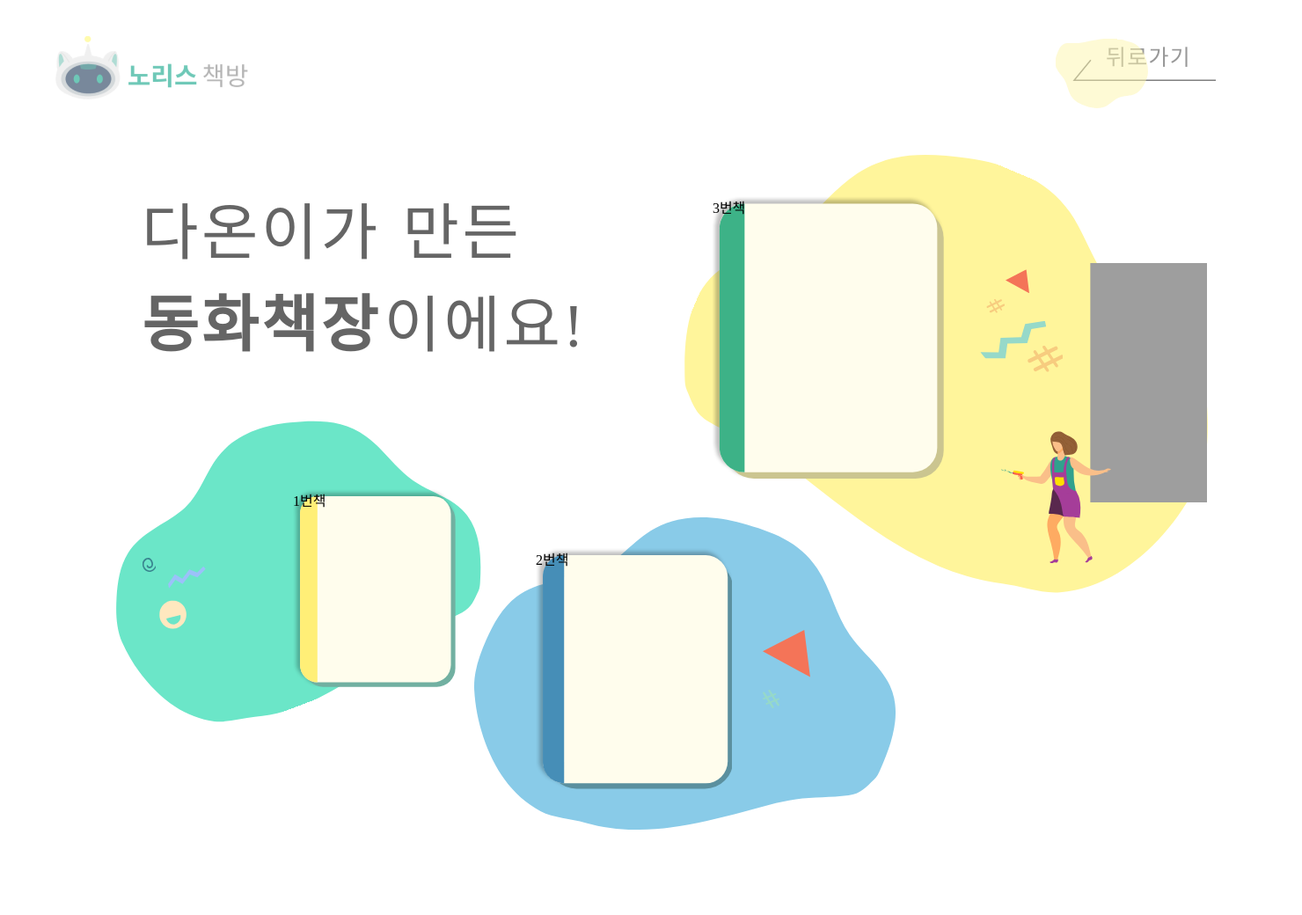
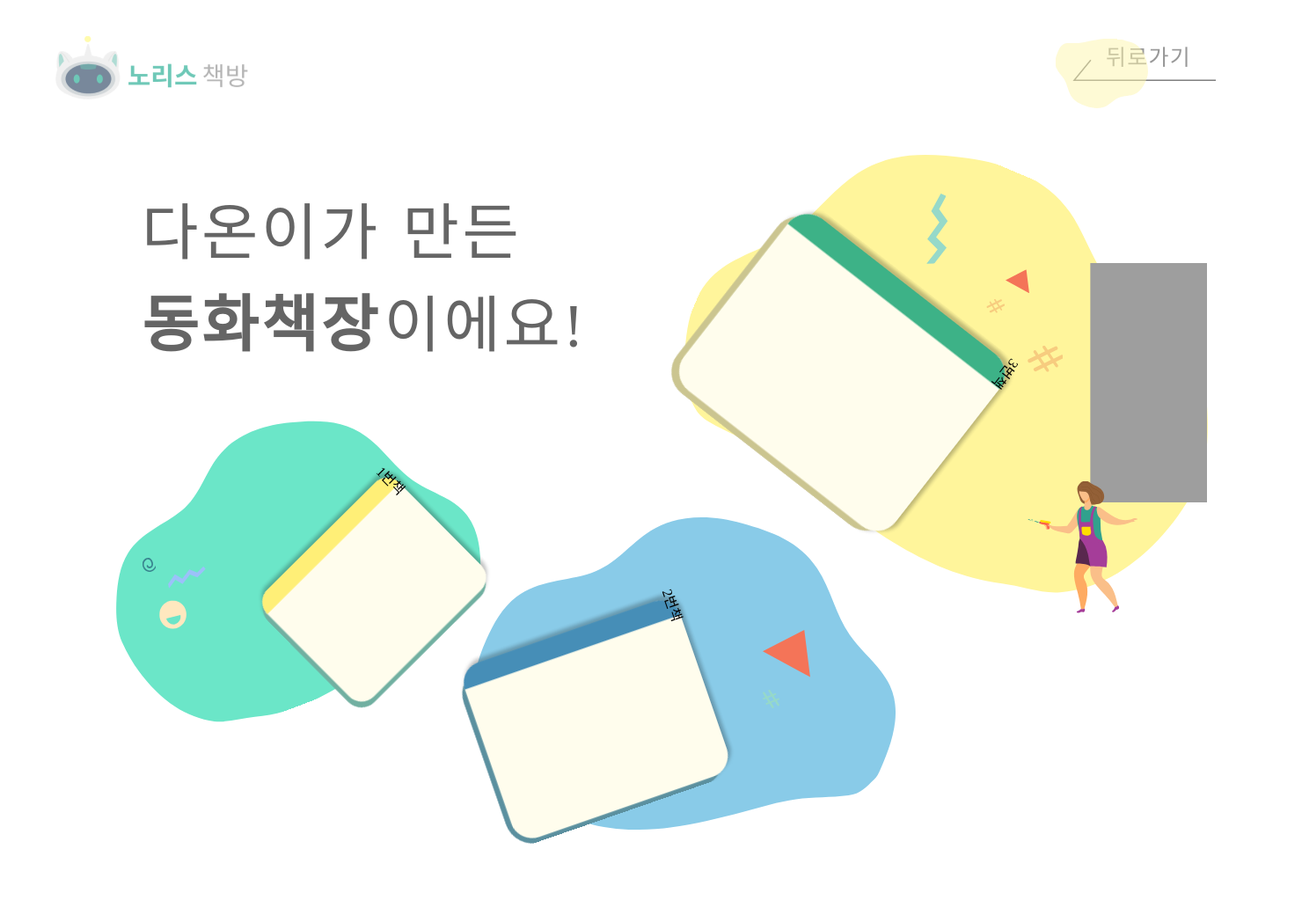
Before and after one commit to JeonK1/Project_homework, a Django app: page /AI_Publisher/show_gallery/ in a window 1480 px wide. Shown: the whole page at 88% size. Run offline with Django 3.2, Linux system fonts and the light colour scheme; data comes from the database, SQL or seed files in the repository; grey boxes are pictures that could not be loaded.

Commit message:
책,기물, 백그라운드 위치 수정

```diff
--- a/AIPublisher/mysite/static/show_gallery.css
+++ b/AIPublisher/mysite/static/show_gallery.css
@@ -119,7 +119,6 @@
     height: 462.99px;
     left: 90px;
     top: 393px;
-
 }
 
 #book1 {
@@ -128,7 +127,7 @@
     width: 185px;
     left: 235px;
     top: 155px;
-
+    transform: rotate(45.21deg);
     background-image: url("img/book1.svg");
 
 }
@@ -139,7 +138,6 @@
     height: 327.37px;
     left: 15px;
     top: 65px;
-
     transform: rotate(-20.79deg);
     background-image: url("img/book1background.svg");
 }
@@ -158,8 +156,9 @@
     position: absolute;
     height: 274px;
     width: 223px;
-    left: 70px;
-    top: 35px;
+    left: 27.17px;
+    top: 91px;
+    transform: rotate(70.88deg);
     background-image: url("img/book2.svg");
 }
 
@@ -199,11 +198,9 @@
     position: absolute;
     height: 321px;
     width: 263px;
-    left: 320px;
-    top: 30px;
-
-
-    transform: rotate(157.02deg);
+    left: 290px;
+    top: 0px;
+    transform: rotate(285deg);
     background-image: url("img/book3.svg");
 }
 
@@ -222,8 +219,8 @@
     position: absolute;
     height: 149.55px;
     width: 125.03px;
-    left: 80px;
-    top: 50px;
+    left: 30px;
+    top: 10px;
 
     transform: rotate(157.02deg);
     background-image: url("img/book3_person.svg");
@@ -234,11 +231,10 @@
     position: absolute;
     width: 74.08px;
     height: 44.03px;
-    left: 220px;
-    top: 250px;
+    left: 350px;
+    top: 330px;
 
-
-    transform: rotate(102.53deg);
+    transform: rotate(50deg);
     background-image: url("img/book3_water.svg");
 }
 
```
Also changed, not shown: 4 other files.
